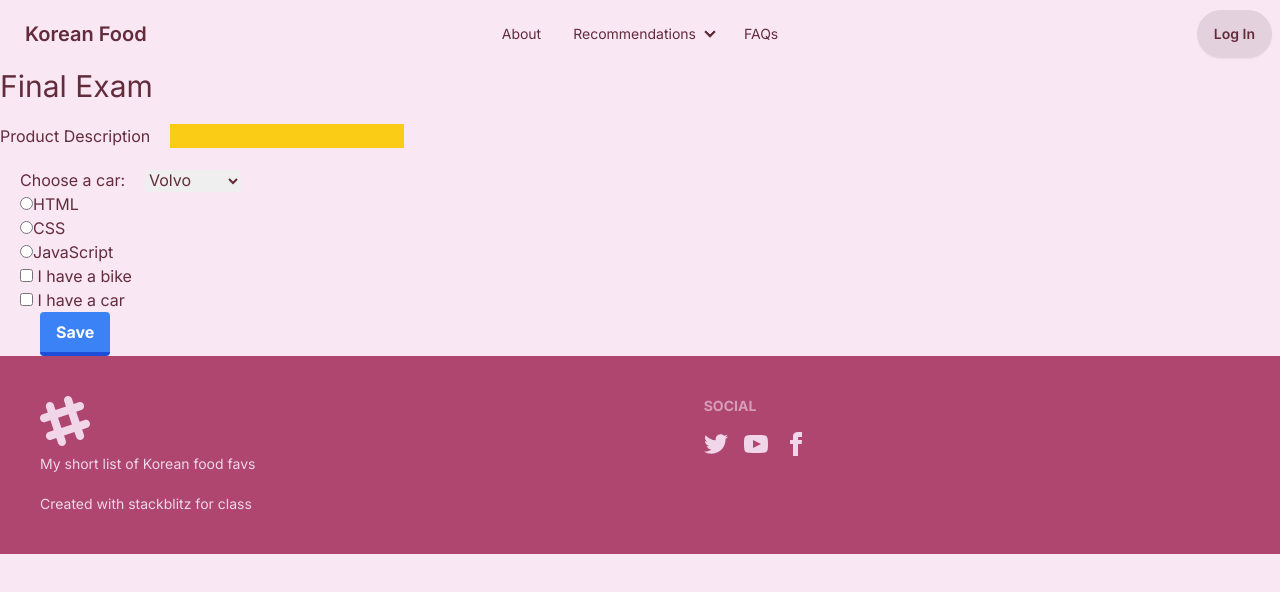
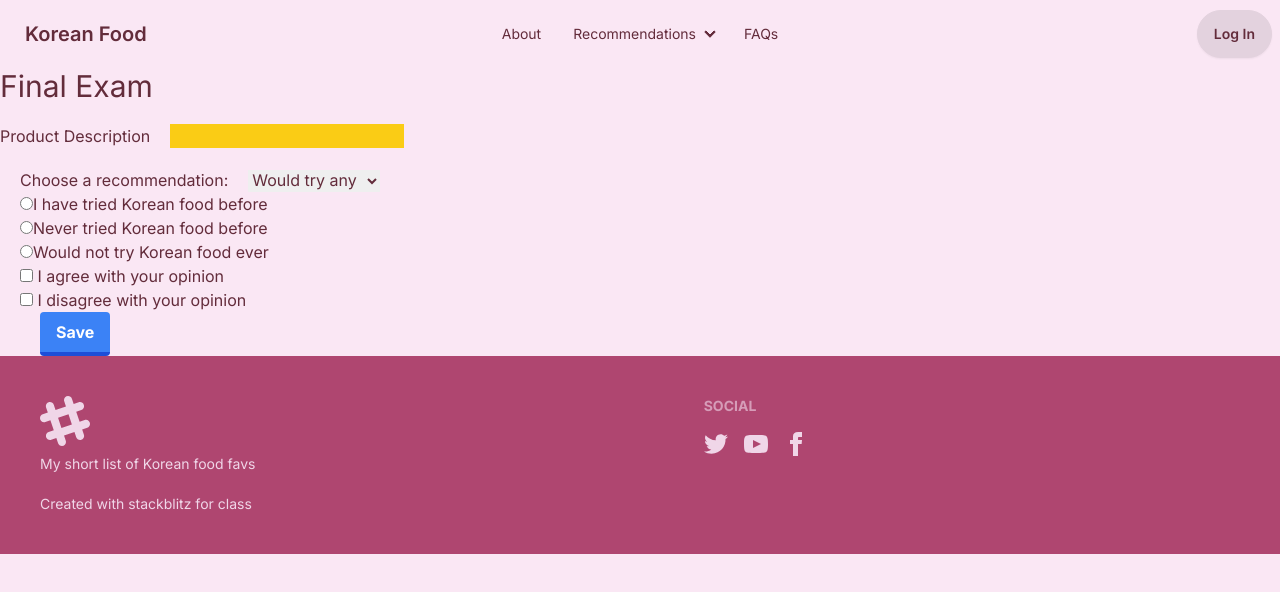
Before and after one commit to Buna-bit/exam2, a Next.js app: page /final in a window 1280 px wide. Shown: the top 592 px of the page. Built offline with nearby package versions, Linux system fonts and the light colour scheme.

Commit message:
edited form

```diff
--- a/app/final/page.tsx
+++ b/app/final/page.tsx
@@ -7,31 +7,31 @@ export default function Page() {
         <input type="text" name="product" id="product" className="m-5 text-black
         bg-yellow-400"/>
         <br />
-        <label htmlFor="cars" className="m-5">Choose a car:</label>
+        <label htmlFor="rec" className="m-5">Choose a recommendation:</label>
 
-        <select name="cars" id="cars">
-        <option value="volvo">Volvo</option>
-        <option value="saab">Saab</option>
-       <option value="mercedes">Mercedes</option>
-       <option value="audi">Audi</option>
+        <select name="rec" id="rec">
+        <option value="any">Would try any</option>
+        <option value="coop">The Coop</option>
+       <option value="butcher">Butcher360</option>
+       <option value="both">Would try both</option>
       </select>
 
       <br />
 
       <div className="ml-5">
-      <input type="radio" id="html" name="fav_language" value="HTML" />
-      <label htmlFor="html">HTML</label><br />
-      <input type="radio" id="css" name="fav_language" value="CSS" />
-      <label htmlFor="css">CSS</label><br />
-      <input type="radio" id="javascript" name="fav_language" value="JavaScript" />
-      <label htmlFor="javascript">JavaScript</label>
+      <input type="radio" id="yes" name="fav_language" value="YES" />
+      <label htmlFor="yes">I have tried Korean food before</label><br />
+      <input type="radio" id="no" name="fav_language" value="NO" />
+      <label htmlFor="no">Never tried Korean food before</label><br />
+      <input type="radio" id="idk" name="fav_language" value="IDK" />
+      <label htmlFor="idk">Would not try Korean food ever</label>
       </div>
 
       <div className="ml-5">
-        <input type="checkbox" id='vehicle' name='vehicle1' value='Bike' />
-        <label htmlFor="vehicle1"> I have a bike</label><br />
-        <input type="checkbox" id="vehicle2" name="vehicle2" value="Car" />
-        <label htmlFor="vehicle2"> I have a car</label><br />
+        <input type="checkbox" id='like' name='opinion' value='Agree' />
+        <label htmlFor="vehicle1"> I agree with your opinion</label><br />
+        <input type="checkbox" id="dislike" name="opinion2" value="Disagree" />
+        <label htmlFor="vehicle2"> I disagree with your opinion</label><br />
         </div>
 
         <button className="ml-10 bg-blue-500 hover:bg-blue-400 text-white font-bold
```
